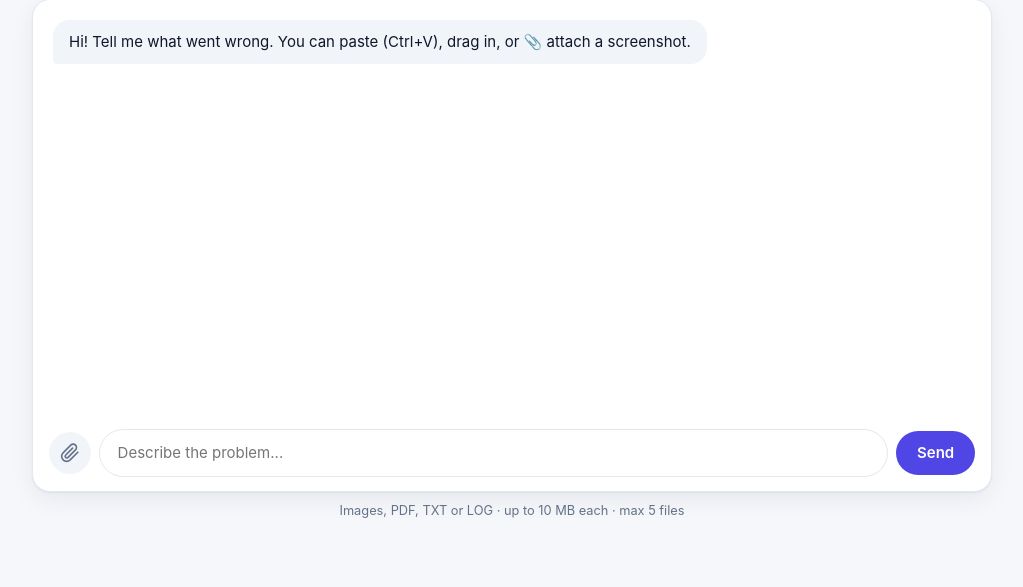
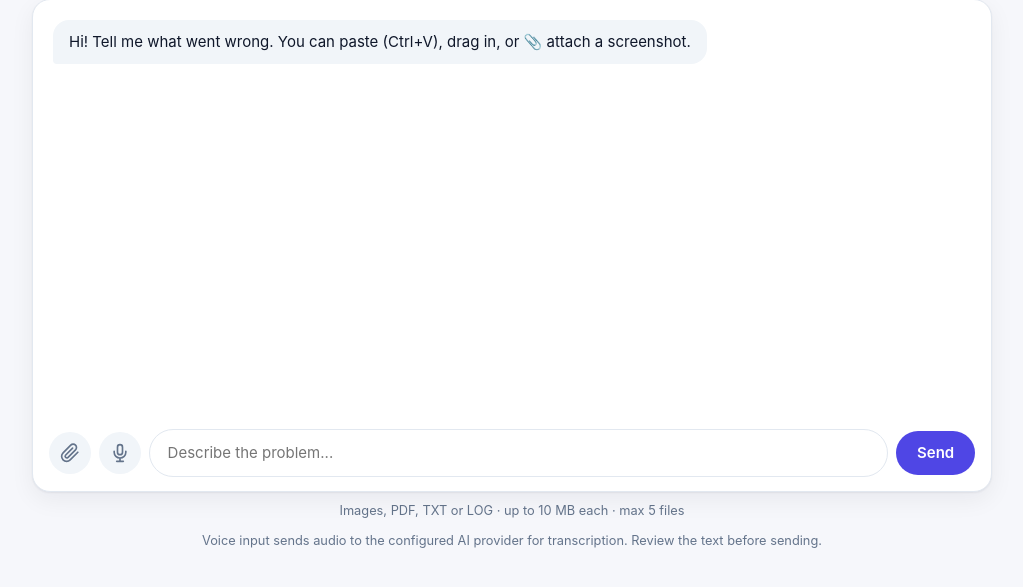
Before and after one commit to junseo85/CustomerServiceAI, a Flask app: template templates/chat.html in a window 1280 px wide. Shown: the part 170-757 px from the top of the page, without its empty margins (128-1151 px from the left). Run offline with Flask 3, Linux system fonts and the light colour scheme; the template is opened without the code that fills it, so the values that code supplies are empty.

Commit message:
Add speech-to-text input to issue chat
Co-authored-by: Copilot <223556219+Copilot@users.noreply.github.com>

```diff
--- a/ai.py
+++ b/ai.py
@@ -99,6 +99,27 @@ def translate(text, target_lang):
     ]).strip()
 
 
+def transcribe(audio, filename, mime, language):
+    """Transcribe a bounded recording using the configured audio API."""
+    key = os.environ.get("OPENAI_API_KEY")
+    if not key:
+        raise RuntimeError("Speech recognition requires an API key")
+    base = os.environ.get("OPENAI_BASE_URL", "https://api.openai.com/v1").rstrip("/")
+    response = requests.post(
+        f"{base}/audio/transcriptions",
+        headers={"Authorization": f"Bearer {key}"},
+        data={"model": os.environ.get("OPENAI_TRANSCRIBE_MODEL", "gpt-transcribe"),
+              "language": language},
+        files={"file": (filename, audio, mime)},
+        timeout=60,
+    )
+    response.raise_for_status()
+    text = response.json()["text"]
+    if not isinstance(text, str):
+        raise ValueError("Invalid transcription response")
+    return text.strip()
+
+
 def _mock_chat(messages, has_images=False):
     """Offline stand-in: asks one follow-up, then files the report."""
     user_msgs = [m["content"] for m in messages if m["role"] == "user"]
--- a/app.py
+++ b/app.py
@@ -211,6 +211,37 @@ def create_app(config=None):
             out["issue_id"] = cur.lastrowid
         return jsonify(out)
 
+    @app.post("/api/transcribe")
+    @login_required
+    def api_transcribe():
+        if ai.mock_enabled():
+            return jsonify(error="Speech recognition requires an API key"), 503
+        lang = request.form.get("language")
+        f = request.files.get("file")
+        if lang not in ai.LANGUAGES or f is None or not f.filename:
+            return jsonify(error="Audio file and valid language required"), 400
+        audio = f.read(MAX_UPLOAD_BYTES + 1)
+        if len(audio) > MAX_UPLOAD_BYTES:
+            return jsonify(error="File too large (max 10 MB)"), 413
+        if not audio:
+            return jsonify(error="Audio file is empty"), 400
+        if audio.startswith(b"\x1a\x45\xdf\xa3"):
+            filename, mime = "recording.webm", "audio/webm"
+        elif len(audio) >= 12 and audio[4:8] == b"ftyp":
+            filename, mime = "recording.mp4", "audio/mp4"
+        elif len(audio) >= 12 and audio.startswith(b"RIFF") and audio[8:12] == b"WAVE":
+            filename, mime = "recording.wav", "audio/wav"
+        else:
+            return jsonify(error="Unsupported audio format"), 400
+        try:
+            text = ai.transcribe(audio, filename, mime, lang)
+        except Exception as e:
+            app.logger.exception("Transcription error: %s", e)
+            return jsonify(error="Speech recognition service unavailable"), 502
+        if not text:
+            return jsonify(error="No speech detected. Please try again."), 422
+        return jsonify(text=text)
+
     def attachment_json(a):
         return {"id": a["id"], "filename": a["filename"], "mime": a["mime"], "size": a["size"],
                 "url": url_for("attachment_file", att_id=a["id"])}
--- a/static/chat.js
+++ b/static/chat.js
@@ -98,9 +98,107 @@ box.addEventListener('dragleave', () => { if (--depth <= 0) { depth = 0; box.cla
 box.addEventListener('dragover', (e) => e.preventDefault());
 box.addEventListener('drop', (e) => { e.preventDefault(); depth = 0; box.classList.remove('dragging'); addFiles(e.dataTransfer.files); });
 
+const voice = $('voice'), voiceStatus = $('voice-status'), send = form.querySelector('.send');
+let voiceBusy = false;
+let recorder = null;
+let voiceStream = null;
+let voiceTimer = null;
+
+function setVoiceBusy(busy) {
+  voiceBusy = busy;
+  send.disabled = busy;
+  lang.disabled = busy;
+}
+
+if (!voice.disabled) {
+  if (!navigator.mediaDevices?.getUserMedia || typeof MediaRecorder === 'undefined') {
+    voice.disabled = true;
+    voiceStatus.textContent = 'Voice input requires a supported browser and HTTPS or localhost.';
+  } else {
+    voice.onclick = async () => {
+      if (recorder && recorder.state === 'recording') {
+        recorder.stop();
+        return;
+      }
+      if (voiceBusy) return;
+      const type = ['audio/webm', 'audio/mp4'].find((t) => MediaRecorder.isTypeSupported(t));
+      if (!type) {
+        voiceStatus.textContent = 'This browser cannot record a supported audio format.';
+        return;
+      }
+      setVoiceBusy(true);
+      voice.disabled = true;
+      voiceStatus.textContent = 'Waiting for microphone permission…';
+      try {
+        voiceStream = await navigator.mediaDevices.getUserMedia({ audio: true });
+        const recordingLanguage = lang.value;
+        const chunks = [];
+        let size = 0, recordingError = '';
+        recorder = new MediaRecorder(voiceStream, { mimeType: type });
+        recorder.ondataavailable = (event) => {
+          if (!event.data.size) return;
+          size += event.data.size;
+          if (size > 10 * 1024 * 1024) {
+            recordingError = 'Recording exceeds 10 MB. Please try a shorter recording.';
+            if (recorder.state === 'recording') recorder.stop();
+          } else {
+            chunks.push(event.data);
+          }
+        };
+        recorder.onerror = () => { recordingError = 'Recording failed. Please try again.'; };
+        recorder.onstop = async () => {
+          clearTimeout(voiceTimer);
+          voiceStream.getTracks().forEach((track) => track.stop());
+          voiceStream = null;
+          recorder = null;
+          voice.classList.remove('recording');
+          voice.setAttribute('aria-pressed', 'false');
+          voice.setAttribute('aria-label', 'Start voice recording');
+          voice.title = 'Start voice recording';
+          voice.disabled = true;
+          try {
+            if (recordingError) throw new Error(recordingError);
+            if (!size) throw new Error('Recording is empty. Please try again.');
+            voiceStatus.textContent = 'Transcribing…';
+            const fd = new FormData();
+            fd.append('file', new Blob(chunks, { type }), type === 'audio/webm' ? 'recording.webm' : 'recording.mp4');
+            fd.append('language', recordingLanguage);
+            const r = await fetch('/api/transcribe', { method: 'POST', headers: { 'X-CSRF-Token': csrf }, body: fd });
+            const data = await r.json();
+            if (!r.ok) throw new Error(data.error || 'Transcription failed');
+            input.value = [input.value.trim(), data.text].filter(Boolean).join(' ');
+            input.focus();
+            voiceStatus.textContent = 'Transcription added. Review it before sending.';
+          } catch (err) {
+            voiceStatus.textContent = err.message || 'Transcription failed.';
+          } finally {
+            voice.disabled = false;
+            setVoiceBusy(false);
+          }
+        };
+        recorder.start(1000);
+        voice.disabled = false;
+        voice.classList.add('recording');
+        voice.setAttribute('aria-pressed', 'true');
+        voice.setAttribute('aria-label', 'Stop voice recording');
+        voice.title = 'Stop voice recording';
+        voiceStatus.textContent = 'Recording… Press the microphone again to stop (maximum 2 minutes).';
+        voiceTimer = setTimeout(() => { if (recorder?.state === 'recording') recorder.stop(); }, 120000);
+      } catch (err) {
+        if (voiceStream) voiceStream.getTracks().forEach((track) => track.stop());
+        voiceStream = null;
+        recorder = null;
+        voice.disabled = false;
+        setVoiceBusy(false);
+        voiceStatus.textContent = 'Could not start recording. Check microphone permissions and try again.';
+      }
+    };
+  }
+}
+
 form.addEventListener('submit', async (e) => {
   e.preventDefault();
-  if (uploading) return;
+  if (uploading || voiceBusy) return;
   let text = input.value.trim();
   if (!text && !pending.length) return;
   if (!text) text = 'Please see the attached file(s).';
--- a/static/style.css
+++ b/static/style.css
@@ -92,6 +92,7 @@ td.title a { font-weight: 600; color: var(--ink); } .empty { text-align: center;
 .composer input[type=text] { flex: 1; border-radius: 999px; padding: .7rem 1.1rem; }
 .icon-btn { width: 42px; height: 42px; padding: 0; border-radius: 50%; background: #f1f5f9; color: var(--muted); display: grid; place-items: center; }
 .icon-btn:hover { background: var(--brand-soft); color: var(--brand); }
+.icon-btn.recording { background: #fee2e2; color: #b91c1c; }
 .composer .send { border-radius: 999px; padding: .65rem 1.3rem; }
 .dropzone { position: absolute; inset: 0; background: rgba(79,70,229,.92); color: #fff; display: none; place-items: center;
   font-size: 1.2rem; font-weight: 700; z-index: 5; text-align: center; }
--- a/templates/chat.html
+++ b/templates/chat.html
@@ -22,10 +22,15 @@
     <button type="button" class="icon-btn" id="attach" title="Attach file" aria-label="Attach file">
       <svg width="20" height="20" viewBox="0 0 24 24" fill="none" stroke="currentColor" stroke-width="2" stroke-linecap="round" stroke-linejoin="round"><path d="M21.4 11.1l-9.2 9.2a6 6 0 01-8.5-8.5l9.2-9.2a4 4 0 115.7 5.7l-9.2 9.2a2 2 0 01-2.8-2.8l8.5-8.5"/></svg>
     </button>
+    <button type="button" class="icon-btn" id="voice" title="Start voice recording" aria-label="Start voice recording" aria-pressed="false" {{ 'disabled' if ai_status.mode == 'mock' }}>
+      <svg width="20" height="20" viewBox="0 0 24 24" fill="none" stroke="currentColor" stroke-width="2" stroke-linecap="round" stroke-linejoin="round"><rect x="9" y="2" width="6" height="12" rx="3"/><path d="M5 10v1a7 7 0 0014 0v-1M12 18v4M8 22h8"/></svg>
+    </button>
     <input type="text" id="msg" autocomplete="off" placeholder="Describe the problem..." >
     <button class="send">Send</button>
   </form>
 </div>
 <p class="hint">Images, PDF, TXT or LOG · up to 10 MB each · max 5 files</p>
+<p class="hint">Voice input sends audio to the configured AI provider for transcription. Review the text before sending. {% if ai_status.mode == 'mock' %}Voice input requires an API key.{% endif %}</p>
+<p id="voice-status" class="hint" role="status" aria-live="polite"></p>
 <script src="{{ url_for('static', filename='chat.js') }}"></script>
 {% endblock %}
```
Also changed, not shown: tests/test_transcription.py (added, +96 -0 lines), README.md, 1 other file.
